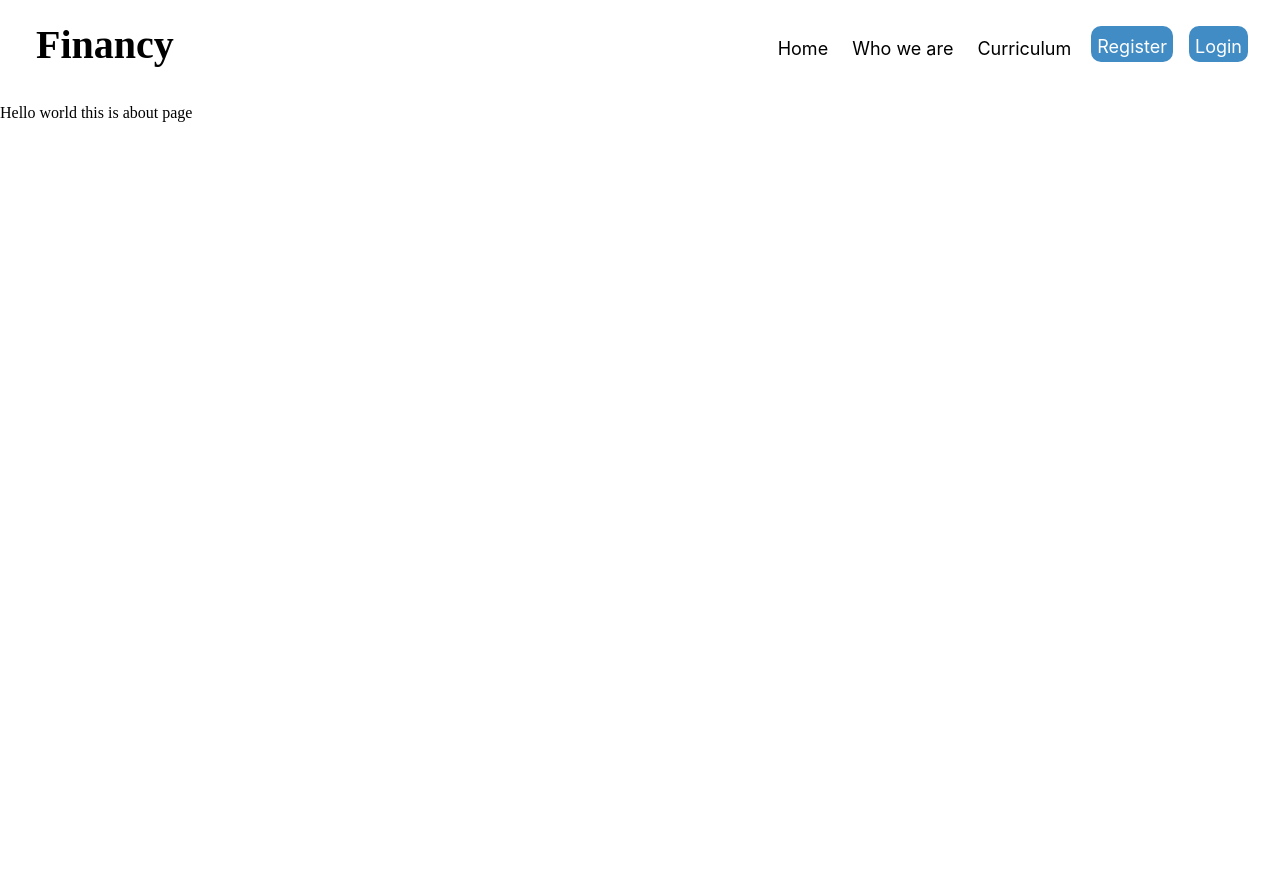
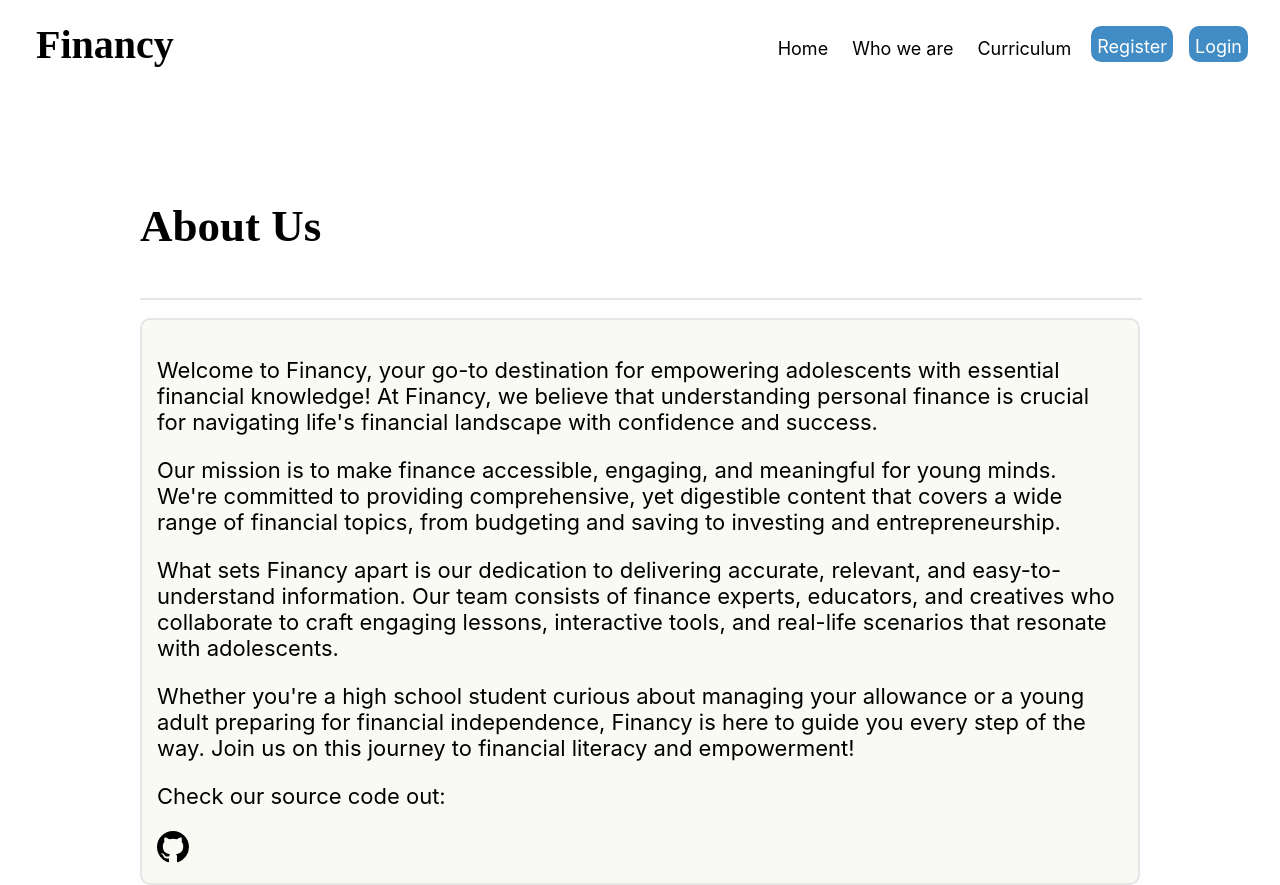
Before and after one commit to Verlias/Financy, a React (Vite) app in the folder client/: page /About in a window 1280 px wide. Before the commit the page ends 800 px from the top, so only its background shows below. Built offline with nearby package versions, Linux system fonts and the light colour scheme.

Commit message:
Developed the About Page

```diff
--- a/client/src/About-Page/About.jsx
+++ b/client/src/About-Page/About.jsx
@@ -8,7 +8,31 @@ function About(){
     return(
         <>
             <NavBar />
-            <p>Hello world this is about page</p>
+            <section className={styles.AboutSection}>
+                <h1 className={styles.AboutHeadLine}>About Us</h1>
+                <hr className={styles.LineBreak}></hr>
+                <div className={styles.AboutContent}>
+                    <p>
+                        Welcome to Financy, your go-to destination for empowering adolescents with essential financial knowledge! At Financy, we believe that understanding personal finance is crucial for navigating life's financial landscape with confidence and success.
+                    </p>
+                    <p>
+                        Our mission is to make finance accessible, engaging, and meaningful for young minds. We're committed to providing comprehensive, yet digestible content that covers a wide range of financial topics, from budgeting and saving to investing and entrepreneurship.
+                    </p>
+                    <p>
+                        What sets Financy apart is our dedication to delivering accurate, relevant, and easy-to-understand information. Our team consists of finance experts, educators, and creatives who collaborate to craft engaging lessons, interactive tools, and real-life scenarios that resonate with adolescents.
+                    </p>
+                    <p>
+                        Whether you're a high school student curious about managing your allowance or a young adult preparing for financial independence, Financy is here to guide you every step of the way. Join us on this journey to financial literacy and empowerment!
+                    </p>
+                    <p>
+                        Check our source code out:
+                    </p>
+                    <div className={styles.GitHubLink}><a href="https://github.com/Verlias/Financy" target="_blank" class="github"> <svg xmlns="http://www.w3.org/2000/svg" width="32" height="32" fill="black" class="bi bi-github" viewBox="0 0 16 16">
+                    <path d="M8 0C3.58 0 0 3.58 0 8c0 3.54 2.29 6.53 5.47 7.59.4.07.55-.17.55-.38 0-.19-.01-.82-.01-1.49-2.01.37-2.53-.49-2.69-.94-.09-.23-.48-.94-.82-1.13-.28-.15-.68-.52-.01-.53.63-.01 1.08.58 1.23.82.72 1.21 1.87.87 2.33.66.07-.52.28-.87.51-1.07-1.78-.2-3.64-.89-3.64-3.95 0-.87.31-1.59.82-2.15-.08-.2-.36-1.02.08-2.12 0 0 .67-.21 2.2.82.64-.18 1.32-.27 2-.27s1.36.09 2 .27c1.53-1.04 2.2-.82 2.2-.82.44 1.1.16 1.92.08 2.12.51.56.82 1.27.82 2.15 0 3.07-1.87 3.75-3.65 3.95.29.25.54.73.54 1.48 0 1.07-.01 1.93-.01 2.2 0 .21.15.46.55.38A8.01 8.01 0 0 0 16 8c0-4.42-3.58-8-8-8"/>
+                    </svg></a></div>
+                </div>
+
+            </section>
         </>
     )
 }
--- a/client/src/About-Page/About.module.css
+++ b/client/src/About-Page/About.module.css
@@ -0,0 +1,31 @@
+
+.AboutSection{
+    width:1000px;
+    margin:auto;
+    margin-top:75px;
+    display:flex;
+    flex-direction: column;
+    justify-content: center;
+
+}
+
+.AboutHeadLine{
+    font-size:45px;
+    font-family:Newsreader;
+}
+
+.LineBreak{
+    border:1px solid #E6E6E6;
+    width:100%;
+}
+
+
+.AboutContent{
+    margin-top:10px;
+    border:2px solid #E6E6E6;
+    border-radius: 10px;
+    background-color:#FAFAF5;
+    padding:15px;
+    font-size:22px;
+    font-family:inter;
+}
--- a/client/src/Home-Page/Home-Main.jsx
+++ b/client/src/Home-Page/Home-Main.jsx
@@ -25,12 +25,15 @@ function Home(){
 
                 <img
                 className={styles.InvestFinanceImage}
-                src={InvestFinanceImage}>
+                src={InvestFinanceImage}
+                alt="ImageofFinance">
 
                 </img>
 
                 <img
-                className={styles.InvestIQImage} src={InvestIQImage}>
+                className={styles.InvestIQImage}
+                src={InvestIQImage}
+                alt="InvestIQImage">
 
                 </img>
 
--- a/client/src/Home-Page/Home-Page.module.css
+++ b/client/src/Home-Page/Home-Page.module.css
@@ -1,4 +1,3 @@
-
 *{
     scroll-behavior: smooth;
 }
@@ -54,8 +53,9 @@
 /* Belief Section */
 .BeliefSection{
     margin:auto;
-    margin-top:150px;
+    margin-top:200px;
     width:1100px;
+    font-size:18px;
 
 }
 
```
